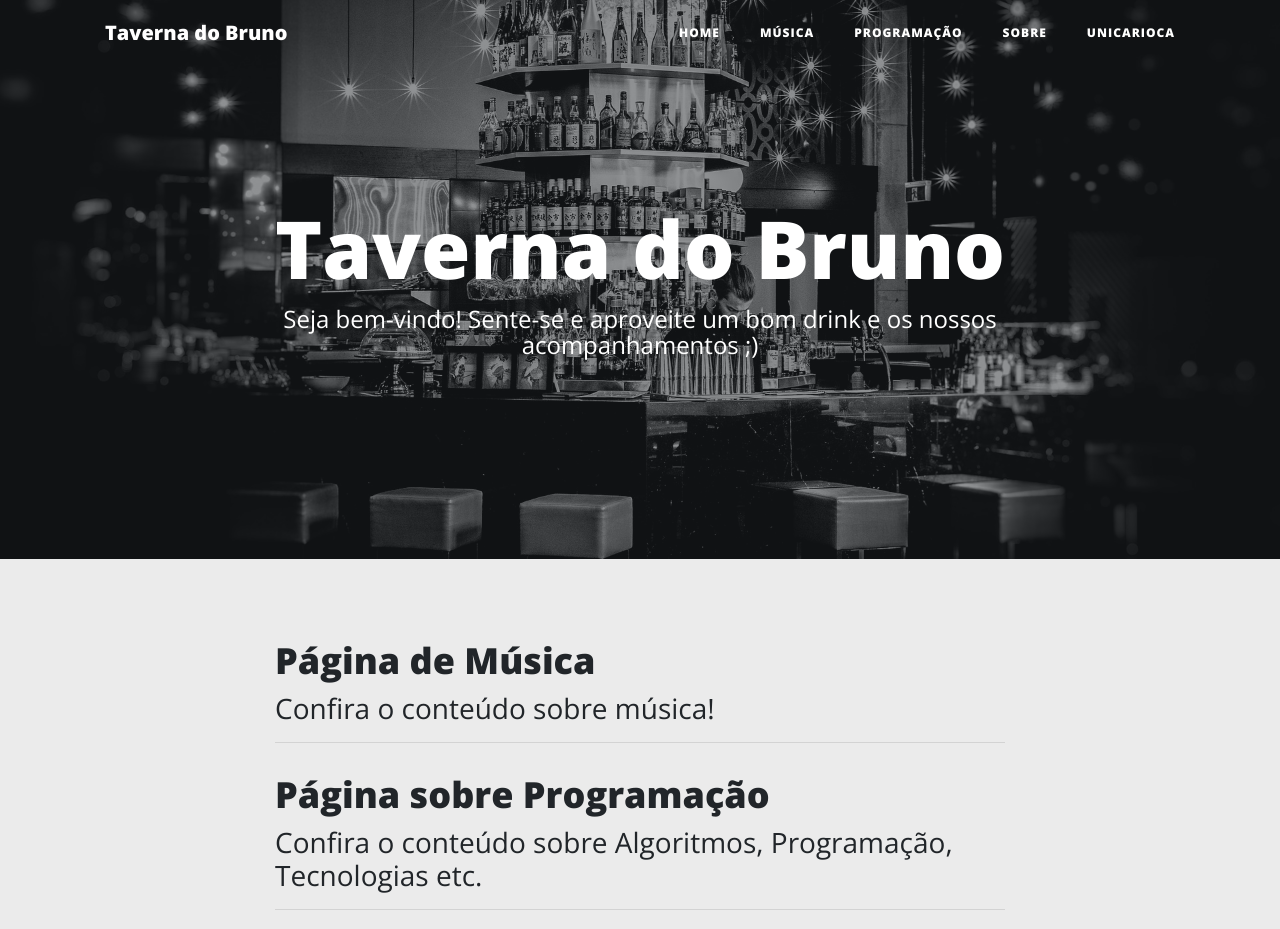
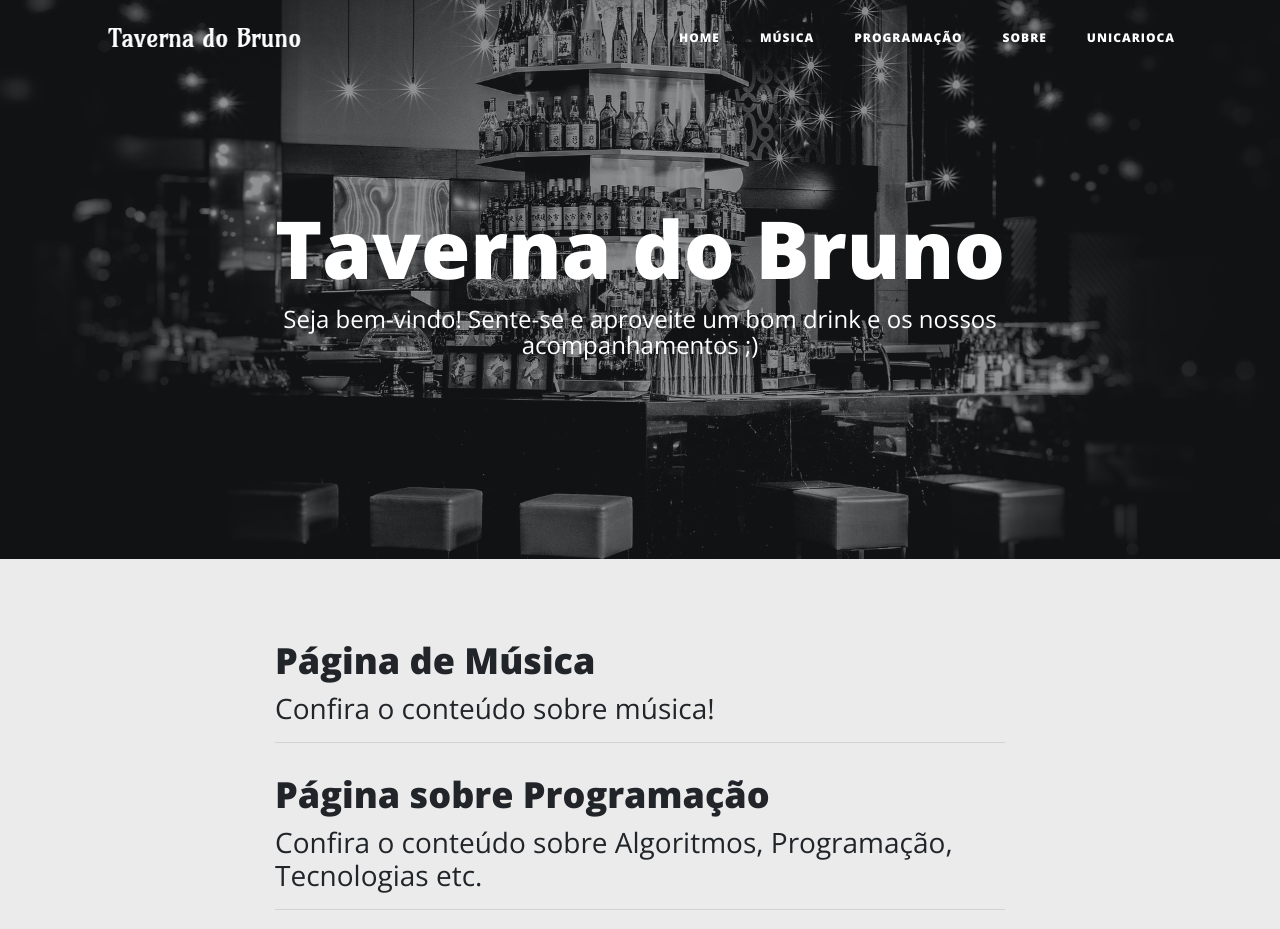
Before and after one commit to amilonurb/sugestoes, a plain HTML site: page public_html/index.html in a window 1280 px wide. Shown: the top 929 px of the page. Drawn offline with nearby package versions, Linux system fonts and the light colour scheme.

Commit message:
logo adicionada.

```diff
--- a/public_html/index.html
+++ b/public_html/index.html
@@ -20,7 +20,9 @@
         <!-- Navigation -->
         <nav class="navbar navbar-expand-lg navbar-light fixed-top" id="mainNav">
             <div class="container">
-                <a class="navbar-brand" href="index.html">Taverna do Bruno</a>
+                <a class="navbar-brand" href="index.html">
+                    <img src="img/logo.png">
+                </a>
                 <button class="navbar-toggler navbar-toggler-right" type="button" data-toggle="collapse" data-target="#navbarResponsive" aria-controls="navbarResponsive" aria-expanded="false" aria-label="Toggle navigation">
                     Menu
                     <i class="fa fa-bars"></i>
```
Also changed, not shown: public_html/about.html (+3 -1 lines), public_html/music.html (+3 -1 lines), public_html/prog.html (+3 -1 lines), public_html/img/logo.png (added).
